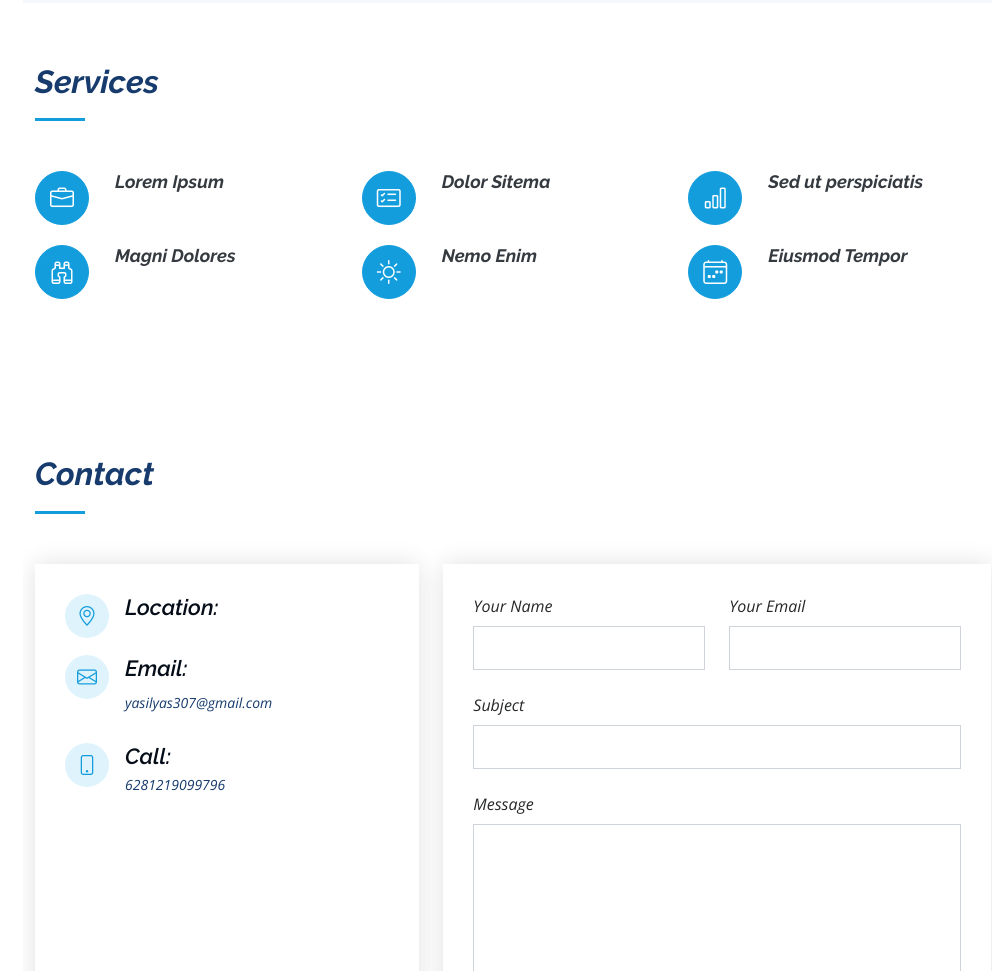
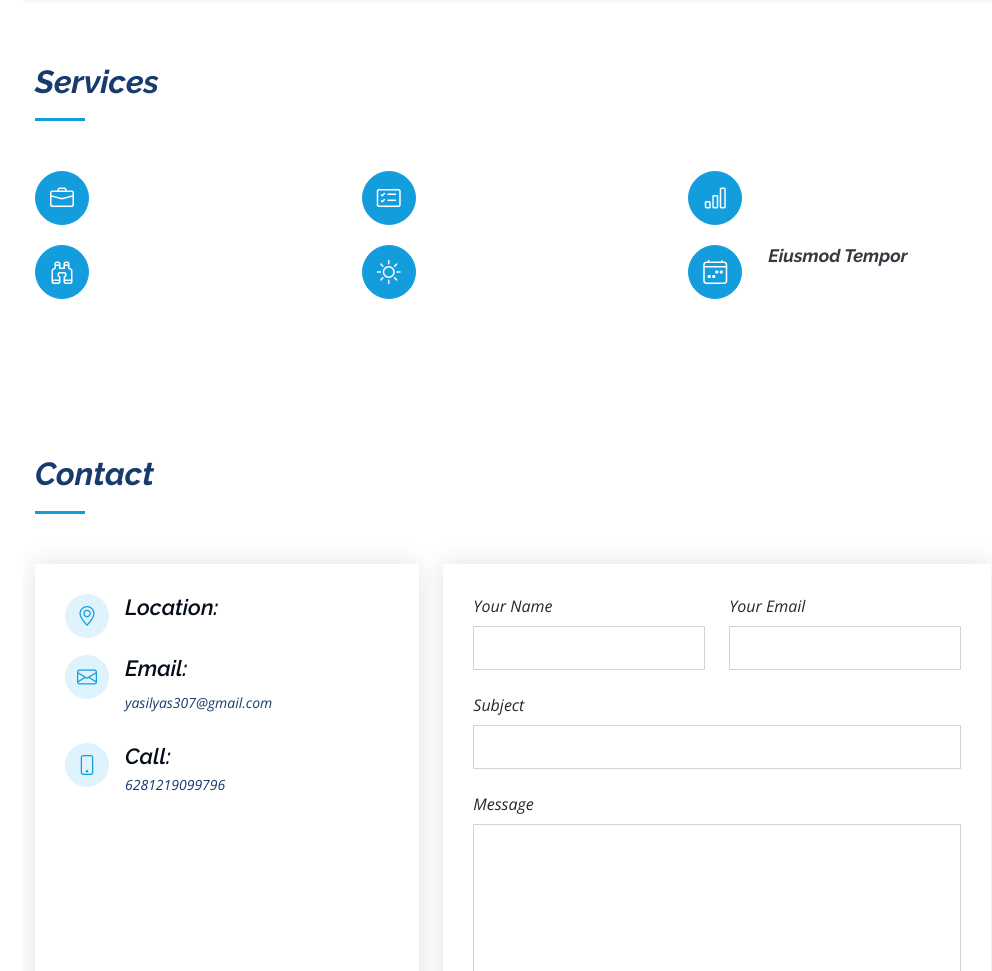
Before and after one commit to yasilyas/yasilyas.github.io, a plain HTML site: page index.html in a window 1280 px wide. Shown: the part 3331-4302 px from the top of the page, without its empty margins (277-1269 px from the left). Drawn offline with nearby package versions, Linux system fonts and the light colour scheme.

Commit message:
Update index.html

```diff
--- a/index.html
+++ b/index.html
@@ -347,27 +347,27 @@
         <div class="row">
           <div class="col-lg-4 col-md-6 icon-box" data-aos="fade-up">
             <div class="icon"><i class="bi bi-briefcase"></i></div>
-            <h4 class="title"><a href="">Lorem Ipsum</a></h4>
+            <h4 class="title"><a href=""></a></h4>
             <p class="description"></p>
           </div>
           <div class="col-lg-4 col-md-6 icon-box" data-aos="fade-up" data-aos-delay="100">
             <div class="icon"><i class="bi bi-card-checklist"></i></div>
-            <h4 class="title"><a href="">Dolor Sitema</a></h4>
+            <h4 class="title"><a href=""></a></h4>
             <p class="description"></p>
           </div>
           <div class="col-lg-4 col-md-6 icon-box" data-aos="fade-up" data-aos-delay="200">
             <div class="icon"><i class="bi bi-bar-chart"></i></div>
-            <h4 class="title"><a href="">Sed ut perspiciatis</a></h4>
+            <h4 class="title"><a href=""></a></h4>
             <p class="description"></p>
           </div>
           <div class="col-lg-4 col-md-6 icon-box" data-aos="fade-up" data-aos-delay="300">
             <div class="icon"><i class="bi bi-binoculars"></i></div>
-            <h4 class="title"><a href="">Magni Dolores</a></h4>
+            <h4 class="title"><a href=""></a></h4>
             <p class="description"></p>
           </div>
           <div class="col-lg-4 col-md-6 icon-box" data-aos="fade-up" data-aos-delay="400">
             <div class="icon"><i class="bi bi-brightness-high"></i></div>
-            <h4 class="title"><a href="">Nemo Enim</a></h4>
+            <h4 class="title"><a href=""></a></h4>
             <p class="description"></p>
           </div>
           <div class="col-lg-4 col-md-6 icon-box" data-aos="fade-up" data-aos-delay="500">
```
